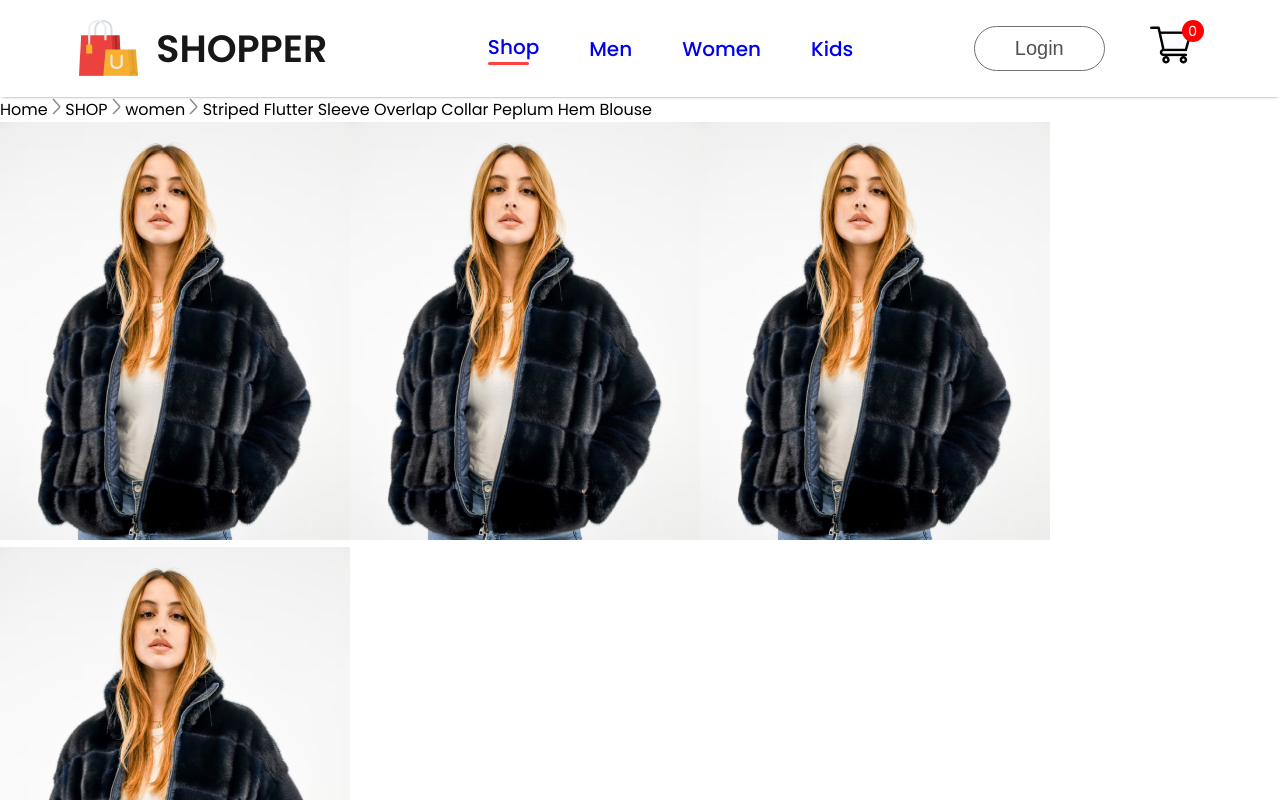
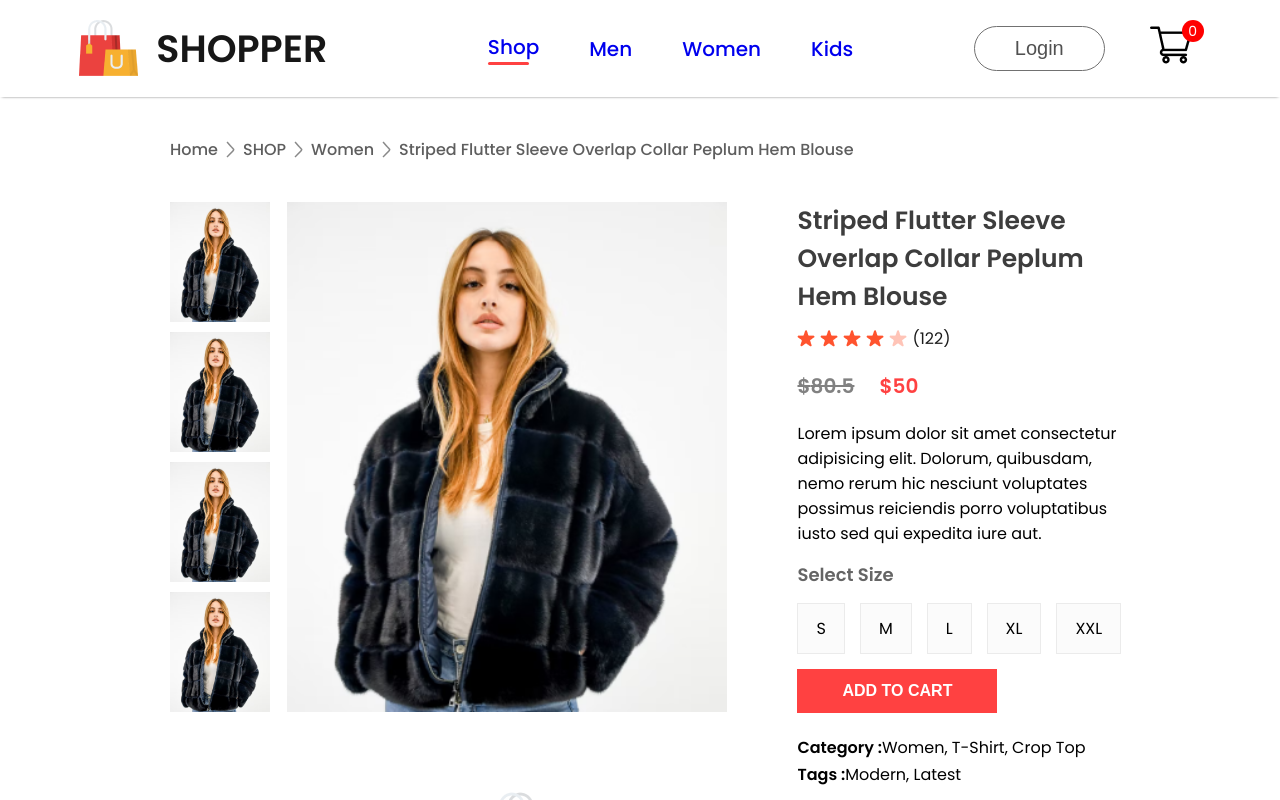
Before and after one commit to RajeevRanjan5642/e-commerce-website, a React (Create React App) app in the folder frontend/: page /product/1 in a window 1280 px wide. Shown: the top 800 px of the page. Built offline with nearby package versions, Linux system fonts and the light colour scheme.

Commit message:
create product display

```diff
--- a/frontend/src/components/Breadcrumbs/Breadcrumbs.css
+++ b/frontend/src/components/Breadcrumbs/Breadcrumbs.css
@@ -0,0 +1,10 @@
+.breadcrumb{
+    display: flex;
+    align-items: center;
+    gap: 8px;
+    color: #5e5e5e;
+    font-size: 16px;
+    font-weight: 500;
+    margin: 40px 170px;
+    text-transform: capitalize;
+}
--- a/frontend/src/components/ProductDisplay/ProductDisplay.css
+++ b/frontend/src/components/ProductDisplay/ProductDisplay.css
@@ -0,0 +1,103 @@
+.productdisplay{
+    display: flex;
+    margin: 0 170px;
+}
+
+.productdisplay-left{
+    display: flex;
+    gap: 17px;
+}
+
+.productdisplay-img-list{
+    display: flex;
+    flex-direction: column;
+    gap: 10px;
+}
+
+.productdisplay-img-list img{
+    height: 120px;
+}
+
+.productdisplay-main-img{
+    width: 440px;
+    height: 510px;
+}
+
+.productdisplay-right{
+    margin: 0 70px;
+    display: flex;
+    flex-direction: column;
+}
+
+.productdisplay-right h1{
+    color: #3d3d3d;
+    font-size: 25px;
+    font-weight: 600;
+}
+
+.productdisplay-right-stars{
+    display: flex;
+    align-items: center;
+    margin-top: 10px;
+    gap: 5px;
+    color: #1c1c1c;
+    font-size: 16px;
+}
+
+.productdisplay-right-prices{
+   display: flex;
+   margin: 20px 0px;
+   gap: 25px;
+   font-size: 20px;
+   font-weight: 600;
+}
+
+.productdisplay-right-price-old{
+    color: #818181;
+    text-decoration: line-through;
+}
+
+.productdisplay-right-price-new{
+    color: #ff4141;
+}
+
+.productdisplay-right-size h1{
+    margin-top: 15px;
+    color: #656565;
+    font-size: 18px;
+    font-weight: 600;
+}
+
+.productdisplay-right-sizes{
+    display: flex;
+    margin: 15px 0;
+    gap: 15px;
+}
+
+.productdisplay-right-sizes div{
+    padding: 12px 18px;
+    background: #fbfbfb;
+    border: 1px solid #ebebeb;
+    cursor: pointer;
+}
+
+.productdisplay-right button{
+    padding: 13px 30px;
+    width: 200px;
+    font-size: 16px;
+    font-weight: 600;
+    color: #fff;
+    background: #ff4141;
+    border: none;
+    margin-bottom: 20px;
+    outline: none;
+    cursor: pointer;
+}
+
+.productdisplay-right-category{
+    margin-top: 2px;
+}
+
+.productdisplay-right-category span{
+    font-weight: 600;
+}
--- a/frontend/src/components/ProductDisplay/ProductDisplay.jsx
+++ b/frontend/src/components/ProductDisplay/ProductDisplay.jsx
@@ -20,7 +20,7 @@ const ProductDisplay = (props) => {
             </div>
             <div className="productdisplay-right">
                 <h1>{product.name}</h1>
-                <div className="productdisplay-right-star">
+                <div className="productdisplay-right-stars">
                     <img src={star_icon} alt="" />
                     <img src={star_icon} alt="" />
                     <img src={star_icon} alt="" />
@@ -37,7 +37,7 @@ const ProductDisplay = (props) => {
                    </div>
                 </div>
                 <div className="productdisplay-right-description">
-                    Lorem ipsum dolor sit amet consectetur adipisicing elit. Dolorum, quibusdam, nemo rerum hic nesciunt voluptates possimus reiciendis porro voluptatibus iusto sed qui expedita iure aut. Eveniet ex nihil pariatur accusantium.
+                    Lorem ipsum dolor sit amet consectetur adipisicing elit. Dolorum, quibusdam, nemo rerum hic nesciunt voluptates possimus reiciendis porro voluptatibus iusto sed qui expedita iure aut.
                 </div>
                 <div className="productdisplay-right-size">
                     <h1>Select Size</h1>
@@ -54,7 +54,7 @@ const ProductDisplay = (props) => {
                     <span>Category :</span>Women, T-Shirt, Crop Top
 
                 </div>
-                <div className="productdisplay-right-tags">
+                <div className="productdisplay-right-category">
                     <span>Tags :</span>Modern, Latest
                 </div>
             </div>
```
